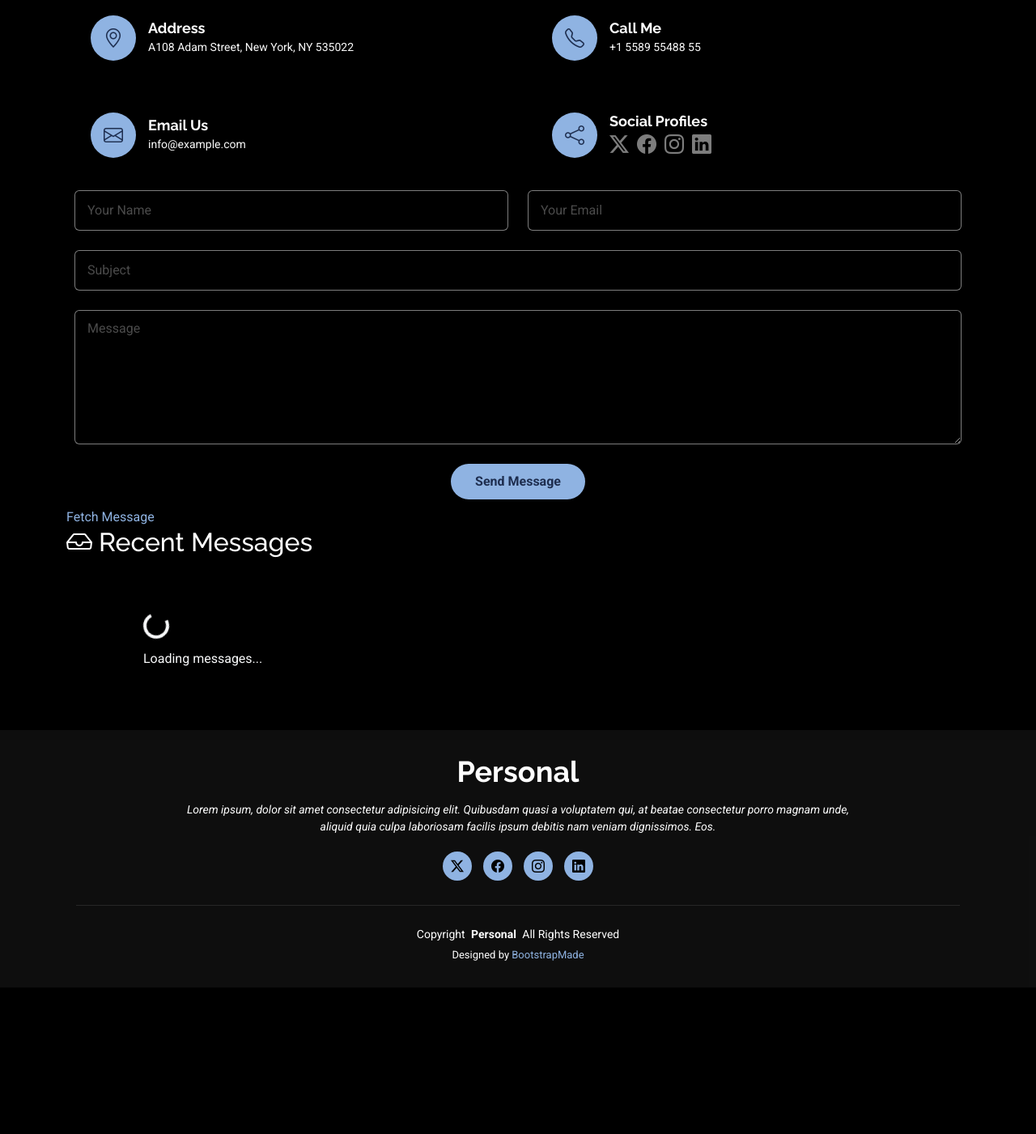
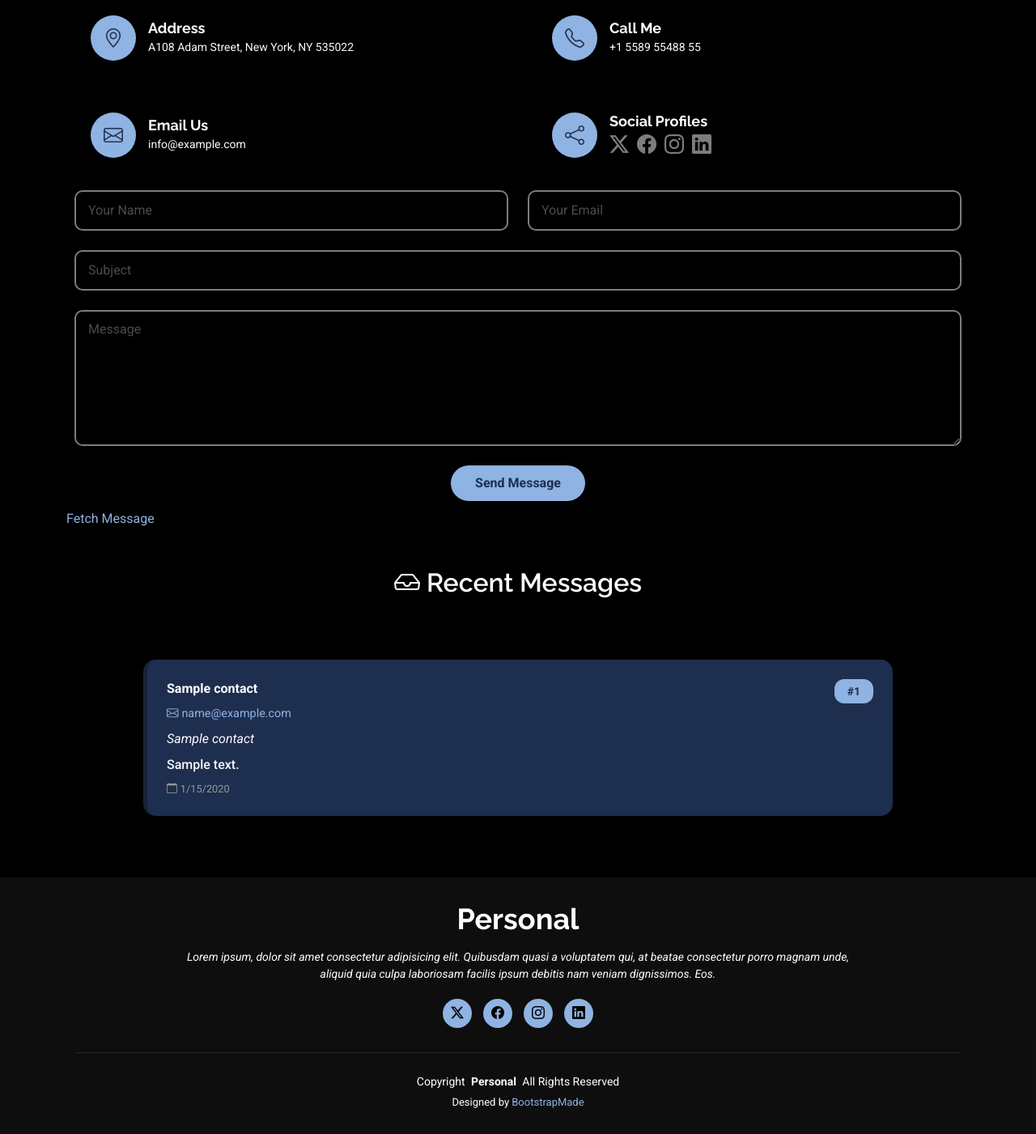
Before and after one commit to perspecta-25/PraktikaProject2025, a PHP site: page /contact.php in a window 1280 px wide. Shown: the part 492-1893 px from the top of the page at 81% size. Before the commit the page ends 1712 px from the top, so only its background shows below. Run offline with PHP 8.4, Linux system fonts and the light colour scheme; tables that the repository leaves empty or names only in its code hold one stand-in row (values such as "Sample post").

Commit message:
improving-recent-messages

```diff
--- a/assets/css/main.css
+++ b/assets/css/main.css
@@ -1484,3 +1484,154 @@ section,
 .contact .php-email-form button[type=submit]:hover {
   background: color-mix(in srgb, var(--accent-color), transparent 20%);
 }
+
+
+.contact-page{
+            background: linear-gradient(135deg, var(--accent-color) 0%, #764ba2 100%);
+            min-height: 100vh;
+            font-family: 'Segoe UI', Tahoma, Geneva, Verdana, sans-serif;
+        }
+
+        .navbar {
+            background: var(--surface-color) !important;
+            backdrop-filter: blur(10px);
+            box-shadow: 0 2px 20px rgba(0, 0, 0, 0.1);
+        }
+
+        .main-container {
+            padding: 7rem 0;
+        }
+
+        .contact-card {
+            background: var(--surface-color);
+            backdrop-filter: blur(10px);
+            border-radius: 20px;
+            box-shadow: 0 15px 35px rgba(0, 0, 0, 0.1);
+            border: 1px solid rgba(255, 255, 255, 0.2);
+            overflow: hidden;
+        }
+
+        .contact-header {
+            background: linear-gradient(135deg, var(--accent-color) 0%, #764ba2 100%);
+            color: var(--contrast-color);
+            padding: 2rem;
+            text-align: center;
+        }
+
+        .contact-body {
+            padding: 2rem;
+        }
+
+        .form-control, .form-select {
+            border-radius: 10px;
+            border: 2px solid #e9ecef;
+            padding: 12px 15px;
+            transition: all 0.3s ease;
+        }
+
+        .form-control:focus, .form-select:focus {
+            border-color: var(--accent-color);
+            box-shadow: 0 0 0 0.2rem rgba(102, 126, 234, 0.25);
+        }
+
+        .btn-primary {
+            background: linear-gradient(135deg, #667eea 0%, #764ba2 100%);
+            border: none;
+            border-radius: 10px;
+            padding: 12px 30px;
+            font-weight: 600;
+            transition: all 0.3s ease;
+        }
+
+        .btn-primary:hover {
+            transform: translateY(-2px);
+            box-shadow: 0 10px 25px rgba(102, 126, 234, 0.3);
+        }
+
+        .btn-primary:disabled {
+            transform: none;
+            box-shadow: none;
+        }
+
+        .alert {
+            border-radius: 10px;
+            border: none;
+            padding: 15px 20px;
+        }
+
+        .contacts-section {
+            margin-top: 3rem;
+        }
+
+        .contact-item {
+            background: var(--contrast-color);
+            border-radius: 15px;
+            padding: 1.5rem;
+            margin-bottom: 1rem;
+            box-shadow: 0 5px 15px rgba(0, 0, 0, 0.08);
+            border-left: 5px solid var(--surface-color);
+            transition: all 0.3s ease;
+        }
+
+        .contact-item:hover {
+            transform: translateY(-2px);
+            box-shadow: 0 10px 25px rgba(0, 0, 0, 0.15);
+        }
+
+        .contact-name {
+            font-weight: 600;
+            color: var(--heading-color);
+            margin-bottom: 0.5rem;
+        }
+
+        .contact-email {
+            color: var(--accent-color);
+            font-size: 0.9rem;
+            margin-bottom: 0.5rem;
+        }
+
+        .contact-subject {
+            color: var(--default-color);
+            font-weight: 400;
+            font-style: italic;
+            margin-bottom: 0.5rem;
+        }
+
+        .contact-message {
+            color: var(--default-color);
+            font-weight: 500;
+            margin-bottom: 0;
+
+        }
+
+        .contact-date {
+            color: #999;
+            font-size: 0.8rem;
+            margin-top: 0.5rem;
+        }
+
+        .loading-spinner {
+            text-align: center;
+            padding: 2rem;
+        }
+
+        .no-contacts {
+            text-align: center;
+            padding: 3rem;
+            color: #666;
+        }
+
+        .section-title {
+            color: white;
+            text-align: center;
+            margin-bottom: 1rem;
+            font-weight: 600;
+        }
+
+        .badge {
+            background: var(--accent-color);
+            color: var(--contrast-color);
+            border-radius: 12px;
+            padding: 0.5rem 1rem;
+            font-size: 0.875rem;
+        }
--- a/contact.php
+++ b/contact.php
@@ -2,6 +2,7 @@
 include 'common/header_start.php';
 include 'common/header_end.php';
 ?>
+
 <body class="contact-page">
   <main class="main">
 
@@ -80,32 +81,38 @@ include 'common/header_end.php';
           </div><!-- End Info Item -->
 
         </div>
+        <!-- Response message area -->
 
-        <form action="forms/contact.php" method="POST" class="php-email-form" data-aos="fade-up" data-aos-delay="600">
+
+        <form action="forms/contact.php" method="POST" id="contact-form" class="php-email-form" data-aos="fade-up" data-aos-delay="600">
           <div class="row gy-4">
 
+
             <div class="col-md-6">
-              <input type="text" name="name" class="form-control" placeholder="Your Name" required="">
+              <input type="text" id="name" name="name" class="form-control" placeholder="Your Name" required="">
             </div>
 
             <div class="col-md-6 ">
-              <input type="email" class="form-control" name="email" placeholder="Your Email" required="">
+              <input type="email" id="email" class="form-control" name="email" placeholder="Your Email" required="">
             </div>
 
             <div class="col-md-12">
-              <input type="text" class="form-control" name="subject" placeholder="Subject" required="">
+              <input type="text" id="subject" class="form-control" name="subject" placeholder="Subject" required="">
             </div>
 
             <div class="col-md-12">
-              <textarea class="form-control" name="message" rows="6" placeholder="Message" required=""></textarea>
+              <textarea class="form-control" id="message" name="message" rows="6" placeholder="Message" required=""></textarea>
             </div>
 
             <div class="col-md-12 text-center">
               <div class="loading">Loading</div>
               <div class="error-message"></div>
+              <div id="response-message" style="display: none;"></div>
               <div class="sent-message">Your message has been sent. Thank you!</div>
 
-              <button type="submit">Send Message</button>
+
+              <!-- Hide default loading/error/sent-message, use #response-message instead -->
+              <button type="submit" id="submit-btn">Send Message</button>
             </div>
 
 
@@ -136,7 +143,7 @@ include 'common/header_end.php';
       </div>
 
     </section><!-- /Contact Section -->
-
+    <script src="https://cdnjs.cloudflare.com/ajax/libs/jquery/3.7.1/jquery.min.js"></script>
     <script src="https://cdn.jsdelivr.net/npm/bootstrap@5.3.0/dist/js/bootstrap.bundle.min.js"></script>
 
     <script>
@@ -152,6 +159,7 @@ include 'common/header_end.php';
           var formData = {
             name: $('#name').val(),
             email: $('#email').val(),
+            subject: $('#subject').val(),
             message: $('#message').val()
           };
 
@@ -161,7 +169,7 @@ include 'common/header_end.php';
 
           // Make AJAX request
           $.ajax({
-                    url: 'submit.php',
+            url: 'forms/contact.php',
             type: 'POST',
             data: formData,
             dataType: 'json',
@@ -205,7 +213,7 @@ include 'common/header_end.php';
 
         function loadContacts() {
           $.ajax({
-                    url: 'submit.php',
+            url: 'forms/contact.php',
             type: 'GET',
             dataType: 'json',
             success: function(response) {
@@ -223,12 +231,10 @@ include 'common/header_end.php';
 
         function displayContacts(contacts) {
           var $container = $('#contacts-container');
-
           if (contacts.length === 0) {
             showNoContacts();
             return;
           }
-
           var html = '';
           contacts.forEach(function(contact) {
             var date = new Date(contact.created_at || Date.now()).toLocaleDateString();
@@ -240,19 +246,19 @@ include 'common/header_end.php';
                                     <div class="contact-email">
                                         <i class="bi bi-envelope me-1"></i>${escapeHtml(contact.email)}
                                     </div>
+                                    <div class="contact-subject">${escapeHtml(contact.subject)}</div>
                                     <div class="contact-message">${escapeHtml(contact.message)}</div>
                                     <div class="contact-date">
                                         <i class="bi bi-calendar me-1"></i>${date}
                                     </div>
                                 </div>
                                 <div class="ms-3">
-                                    <span class="badge bg-primary">#${contact.id}</span>
+                                    <span class="badge">#${contact.id}</span>
                                 </div>
                             </div>
                         </div>
                     `;
           });
-
           $container.html(html);
         }
 
@@ -274,7 +280,9 @@ include 'common/header_end.php';
             '"': '&quot;',
             "'": '&#039;'
           };
-                return text.replace(/[&<>"']/g, function(m) { return map[m]; });
+          return text.replace(/[&<>"']/g, function(m) {
+            return map[m];
+          });
         }
       });
     </script>
--- a/forms/contact.php
+++ b/forms/contact.php
@@ -62,7 +62,7 @@ if ($_SERVER['REQUEST_METHOD'] === 'POST') {
     // Get POST data
     $name = $_POST['name'] ?? '';
     $email = $_POST['email'] ?? '';
-    $email = $_POST['subject'] ?? '';
+    $subject = $_POST['subject'] ?? '';
     $message = $_POST['message'] ?? '';
 
     // Validate input
```
Also changed, not shown: export_to_json.php (+28 -1 lines). Lines whose indentation alone changed are shown as unchanged.
